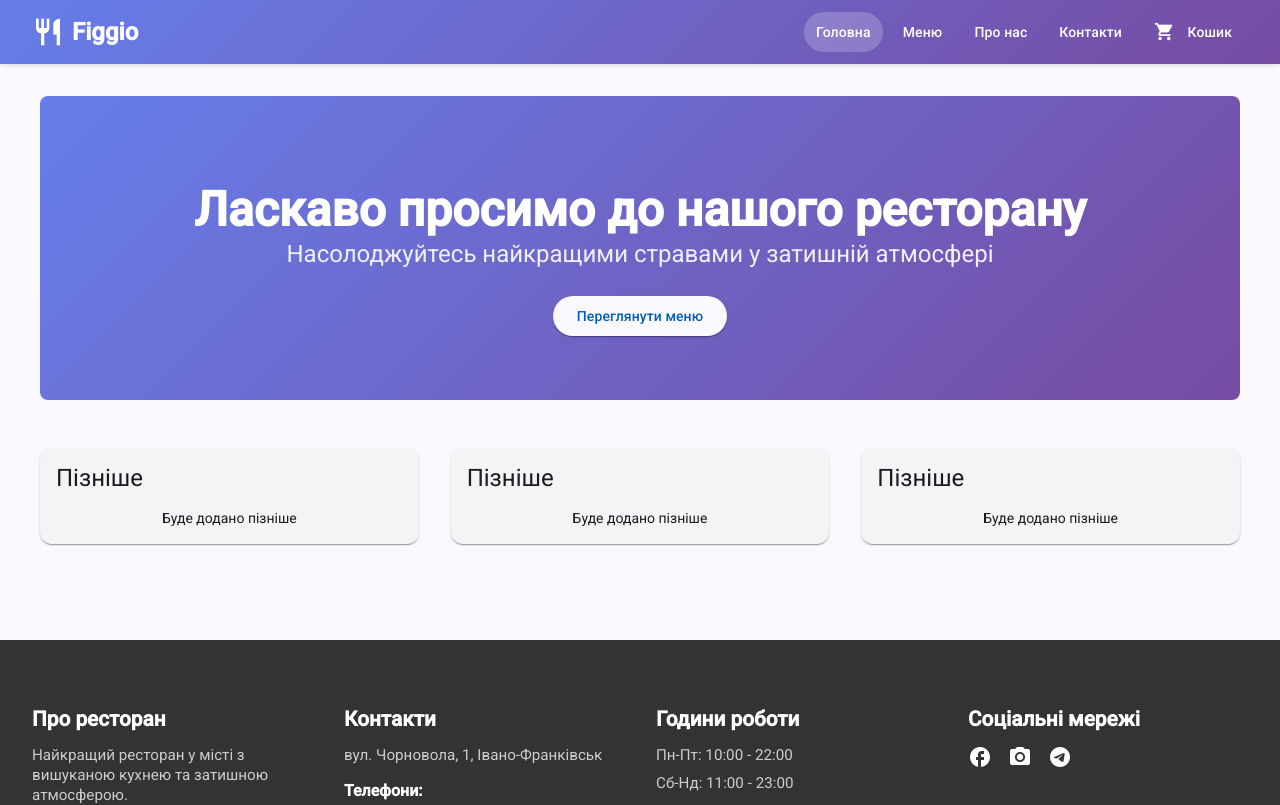
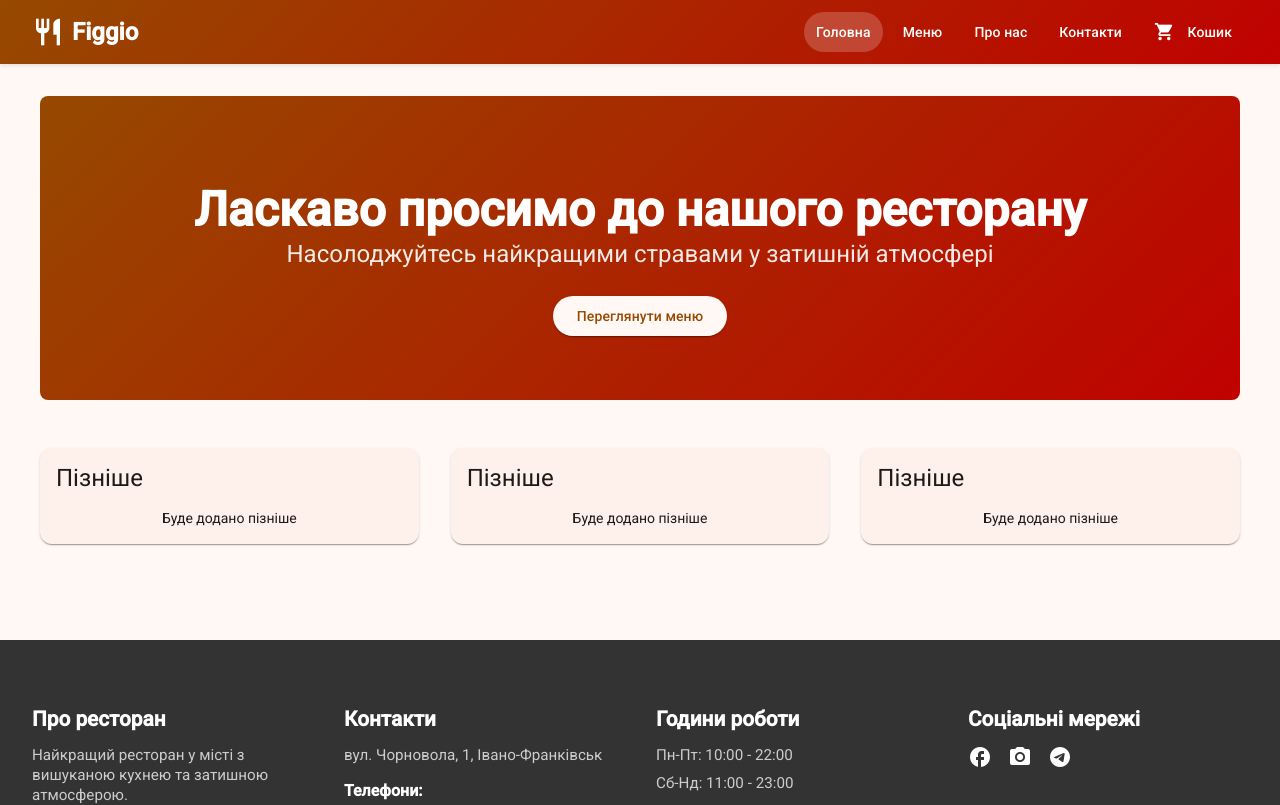
Before and after one commit to qaxs24/restaurant-menu, an Angular app: page / in a window 1280 px wide. Shown: the top 805 px of the page. Built offline with nearby package versions, Linux system fonts and the light colour scheme.

Commit message:
Update styles to use CSS variables for theming; adjust footer, header, home, and menu item card components

```diff
--- a/src/app/components/footer/footer.component.css
+++ b/src/app/components/footer/footer.component.css
@@ -50,7 +50,7 @@
 }
 
 .social-links a:hover {
-  color: #667eea;
+  color: var(--mat-sys-primary);
 }
 
 .social-links mat-icon {
--- a/src/app/components/header/header.component.css
+++ b/src/app/components/header/header.component.css
@@ -3,7 +3,7 @@
   top: 0;
   z-index: 1000;
   box-shadow: 0 2px 4px rgba(0, 0, 0, 0.1);
-  background: linear-gradient(135deg, #667eea 0%, #764ba2 100%) !important;
+  background: linear-gradient(135deg, var(--mat-sys-primary) 0%, var(--mat-sys-tertiary) 100%) !important;
   color: white !important;
 }
 
--- a/src/app/components/menu-item-card/menu-item-card.component.css
+++ b/src/app/components/menu-item-card/menu-item-card.component.css
@@ -47,7 +47,7 @@ mat-card-content {
 .price {
   font-size: 1.5rem;
   font-weight: 700;
-  color: #667eea;
+  color: var(--mat-sys-primary);
   margin: 0;
 }
 
--- a/src/app/pages/home/home.component.css
+++ b/src/app/pages/home/home.component.css
@@ -7,7 +7,7 @@
 .hero {
   text-align: center;
   padding: 4rem 2rem;
-  background: linear-gradient(135deg, #667eea 0%, #764ba2 100%);
+  background: linear-gradient(135deg, var(--mat-sys-primary) 0%, var(--mat-sys-tertiary) 100%);
   color: white;
   border-radius: 8px;
   margin-bottom: 3rem;
--- a/src/app/pages/menu/menu.component.html
+++ b/src/app/pages/menu/menu.component.html
@@ -1,7 +1,5 @@
 <div class="menu-container">
   <h1>Наше меню</h1>
-  <p class="menu-subtitle">Тут буде відображатись меню ресторану</p>
-
   <div class="menu-grid">
     @for (item of menuItems; track item.id) {
       <app-menu-item-card
--- a/src/custom-theme.scss
+++ b/src/custom-theme.scss
@@ -9,8 +9,8 @@
 html {
   @include mat.theme((
     color: (
-      primary: mat.$azure-palette,
-      tertiary: mat.$blue-palette,
+      primary: mat.$orange-palette,
+      tertiary: mat.$red-palette,
     ),
     typography: Roboto,
     density: 0,
```
